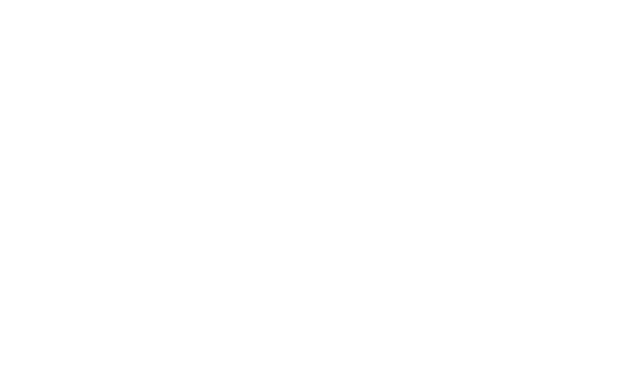
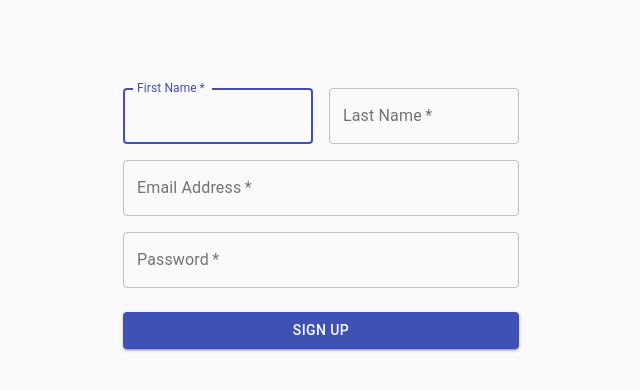
Before and after one commit to AshanTharindu/employee-mngmt-fe, a React (Create React App) app: page /employee in a window 1280 px wide. Before the commit this address had no page. Shown: the top 390 px of the page, without its empty margins (319-959 px from the left). Built offline with nearby package versions, Linux system fonts and the light colour scheme; what react-papaparse would draw is missing.

Commit message:
feat: edit employee done

```diff
--- a/package.json
+++ b/package.json
@@ -6,6 +6,8 @@
     "@emotion/react": "^11.10.4",
     "@emotion/styled": "^11.10.4",
     "@fontsource/roboto": "^4.5.8",
+    "@material-ui/core": "^4.12.4",
+    "@material-ui/icons": "^4.11.3",
     "@mui/icons-material": "^5.10.9",
     "@mui/material": "^5.10.10",
     "@mui/styled-engine-sc": "^5.10.6",
--- a/src/App.js
+++ b/src/App.js
@@ -2,7 +2,8 @@ import { Route, Routes } from 'react-router-dom';
 import './App.css';
 import SignIn from './components/auth/SignIn';
 import CsvImport from './components/csvImport/CsvImport';
-import EmployeePage from './components/EmployeePage';
+import EmployeeAddForm from './components/employee/EmployeeAddForm';
+import EmployeePage from './components/employee/EmployeePage';
 import EmloyeeRegister from './components/employeeRegister/EmployeeRegister';
 import Home from './components/Home';
 import { ProtectedRoute } from './components/ProtectedRoute';
@@ -15,6 +16,7 @@ function App() {
         <Routes>
           <Route path='/' element={<Home />} />
           <Route path='/signin' element={<SignIn />} />
+          <Route path='/employee' element={<EmployeeAddForm />} />
           <Route path='/registration' element={<EmloyeeRegister />}></Route>
           <Route path='/csv-import' element={<CsvImport  />}></Route>
           <Route
--- a/src/client/client.js
+++ b/src/client/client.js
@@ -46,6 +46,18 @@ const registerEmployee = async (employee) => {
   return response.data;
 };
 
+const updateEmployee = async (id, type, employee) => {
+  const response = await instance({
+    url: `/employees/${id}?type=${type}`,
+    timeout: 1000 * 5,
+    data: employee,
+    method: 'patch',
+  });
+
+  if (response.status !== 200) throw new Error('Registering employee failed');
+  return response.data;
+};
+
 const addEmployees = async (employees) => {
   const response = await instance({
     url: '/employees/csv-import',
@@ -87,4 +99,5 @@ export default {
   signIn,
   addEmployees,
   deleteEmployee,
+  updateEmployee
 };
--- /dev/null
+++ b/src/components/employee/Employee.js
@@ -0,0 +1,27 @@
+import { Container } from '@material-ui/core';
+import Card from '@mui/material/Card';
+import CardContent from '@mui/material/CardContent';
+import Typography from '@mui/material/Typography';
+import * as React from 'react';
+
+const Employee = ({ id, name, address, role }) => {
+  return (
+    <Container maxWidth='sm'>
+      <Card sx={{ minWidth: 275 }}>
+        <CardContent>
+          <Typography variant='h5' component='div'>
+            {name}
+          </Typography>
+          <Typography sx={{ mb: 1.5 }} color='text.secondary'>
+            {role}
+          </Typography>
+          <Typography style={{ whiteSpace: 'pre-wrap' }} variant='body2'>
+            {address}
+          </Typography>
+        </CardContent>
+      </Card>
+    </Container>
+  );
+};
+
+export default Employee;
--- /dev/null
+++ b/src/components/employee/EmployeeAddForm.js
@@ -0,0 +1,101 @@
+import Button from '@material-ui/core/Button';
+import Container from '@material-ui/core/Container';
+import CssBaseline from '@material-ui/core/CssBaseline';
+import Grid from '@material-ui/core/Grid';
+import { makeStyles } from '@material-ui/core/styles';
+import TextField from '@material-ui/core/TextField';
+import React from 'react';
+
+const useStyles = makeStyles((theme) => ({
+  paper: {
+    marginTop: theme.spacing(8),
+    display: 'flex',
+    flexDirection: 'column',
+    alignItems: 'center',
+  },
+  avatar: {
+    margin: theme.spacing(1),
+    backgroundColor: theme.palette.secondary.main,
+  },
+  form: {
+    width: '100%', // Fix IE 11 issue.
+    marginTop: theme.spacing(3),
+  },
+  submit: {
+    margin: theme.spacing(3, 0, 2),
+  },
+}));
+
+const EmployeeAddForm = () => {
+  const classes = useStyles();
+
+  return (
+    <Container component="main" maxWidth="xs">
+      <CssBaseline />
+      <div className={classes.paper}>
+
+        <form className={classes.form} noValidate>
+          <Grid container spacing={2}>
+            <Grid item xs={12} sm={6}>
+              <TextField
+                autoComplete="fname"
+                name="firstName"
+                variant="outlined"
+                required
+                fullWidth
+                id="firstName"
+                label="First Name"
+                autoFocus
+              />
+            </Grid>
+            <Grid item xs={12} sm={6}>
+              <TextField
+                variant="outlined"
+                required
+                fullWidth
+                id="lastName"
+                label="Last Name"
+                name="lastName"
+                autoComplete="lname"
+              />
+            </Grid>
+            <Grid item xs={12}>
+              <TextField
+                variant="outlined"
+                required
+                fullWidth
+                id="email"
+                label="Email Address"
+                name="email"
+                autoComplete="email"
+              />
+            </Grid>
+            <Grid item xs={12}>
+              <TextField
+                variant="outlined"
+                required
+                fullWidth
+                name="password"
+                label="Password"
+                type="password"
+                id="password"
+                autoComplete="current-password"
+              />
+            </Grid>
+          </Grid>
+          <Button
+            type="submit"
+            fullWidth
+            variant="contained"
+            color="primary"
+            className={classes.submit}
+          >
+            Sign Up
+          </Button>
+        </form>
+      </div>
+    </Container>
+  );
+}
+
+export default EmployeeAddForm;
--- a/src/components/employee/EmployeeCard.js
+++ b/src/components/employee/EmployeeCard.js
@@ -1,33 +1,65 @@
 import { Button } from '@mui/material';
 import Card from '@mui/material/Card';
 import CardContent from '@mui/material/CardContent';
-import Typography from '@mui/material/Typography';
 import * as React from 'react';
+import { useDispatch } from 'react-redux';
+import { updateEmployee } from '../../store/employee-actions';
+import Employee from './Employee';
+import EmployeeEditForm from './EmployeeEditForm';
 
 const EmployeeCard = ({
   id,
-  name,
+  firstname,
+  lastname,
   email,
   address,
   role,
   registered,
   onDeleteHandler,
 }) => {
+  const [showEdit, setShowEdit] = React.useState(false);
+
+  const dispatch = useDispatch();
+
+  const onUpdateHandler = (id, type, employee) => {
+    setShowEdit(false);
+    dispatch(
+      updateEmployee({
+        id,
+        type,
+        employee,
+      })
+    );
+  };
+
   return (
     <Card sx={{ minWidth: 275 }}>
       <CardContent>
-        <Typography variant='h5' component='div'>
-          {name}
-        </Typography>
-        <Typography sx={{ mb: 1.5 }} color='text.secondary'>
-          {email}
-        </Typography>
-        <Typography sx={{ mb: 1.5 }} color='text.secondary'>
-          {role}
-        </Typography>
-        <Typography variant='body2'>{address}</Typography>
-        <Button variant='contained' color='success'>
-          Edit
+        {showEdit ? (
+          <EmployeeEditForm
+            id={id}
+            firstname={firstname}
+            lastname={lastname}
+            email={email}
+            address={address}
+            role={role}
+            onUpdateHandler={onUpdateHandler}
+          />
+        ) : (
+          <Employee
+            id={id}
+            name={`${firstname} ${lastname}`}
+            email={email}
+            address={address}
+            role={role}
+          />
+        )}
+        <Button
+          variant='contained'
+          color='success'
+          onClick={() => setShowEdit(!showEdit)}
+        >
+          {showEdit ? 'Close' : 'Edit'}
         </Button>
         <Button
           variant='contained'
--- /dev/null
+++ b/src/components/employee/EmployeeEditForm.js
@@ -0,0 +1,139 @@
+import { Card, CardContent, MenuItem } from '@material-ui/core';
+import Button from '@material-ui/core/Button';
+import Container from '@material-ui/core/Container';
+import Grid from '@material-ui/core/Grid';
+import { makeStyles } from '@material-ui/core/styles';
+import TextField from '@material-ui/core/TextField';
+import React, { useState } from 'react';
+import { EMPLOYEE_TYPES, ROLES } from '../../constants';
+
+const useStyles = makeStyles((theme) => ({
+  paper: {
+    marginTop: theme.spacing(8),
+    display: 'flex',
+    flexDirection: 'column',
+    alignItems: 'center',
+  },
+  avatar: {
+    margin: theme.spacing(1),
+    backgroundColor: theme.palette.secondary.main,
+  },
+  form: {
+    width: '100%', // Fix IE 11 issue.
+    marginTop: theme.spacing(3),
+  },
+  submit: {
+    margin: theme.spacing(3, 0, 2),
+  },
+}));
+
+const EmployeeEditForm = ({
+  id,
+  registered,
+  firstname: _firstname,
+  lastname: _lastname,
+  address: _address,
+  role: _role,
+  onUpdateHandler,
+}) => {
+  const classes = useStyles();
+
+  const [role, setRole] = useState(_role);
+  const [firstname, setFirstname] = useState(_firstname);
+  const [lastname, setLastname] = useState(_lastname);
+  const [address, setAddress] = useState(_address);
+
+  const handleChange = (event) => {
+    setRole(event.target.value);
+  };
+
+  const onSubmitHandler = () => {
+    const employeeType = registered
+      ? EMPLOYEE_TYPES.REGISTERED
+      : EMPLOYEE_TYPES.UN_REGISTERED;
+    onUpdateHandler(id, employeeType, { firstname, lastname, address, role });
+  };
+
+  return (
+    <Container maxWidth='sm'>
+      <Card sx={{ minWidth: 275 }}>
+        <CardContent>
+          <form className={classes.form} noValidate>
+            <Grid container spacing={2}>
+              <Grid item xs={12} sm={6}>
+                <TextField
+                  autoComplete='fname'
+                  name='firstName'
+                  variant='outlined'
+                  required
+                  fullWidth
+                  id='firstname'
+                  label='First Name'
+                  value={firstname}
+                  autoFocus
+                  onChange={(event) => setFirstname(event.target.value)}
+                />
+              </Grid>
+              <Grid item xs={12} sm={6}>
+                <TextField
+                  variant='outlined'
+                  required
+                  fullWidth
+                  id='lastName'
+                  label='Last Name'
+                  name='lastname'
+                  value={lastname}
+                  autoComplete='lname'
+                  onChange={(event) => setLastname(event.target.value)}
+                />
+              </Grid>
+              <Grid item xs={12}>
+                <TextField
+                  variant='outlined'
+                  required
+                  fullWidth
+                  id='address'
+                  label='Address'
+                  name='address'
+                  value={address}
+                  rows={4}
+                  multiline
+                  autoComplete='address'
+                  onChange={(event) => setAddress(event.target.value)}
+                />
+              </Grid>
+              <Grid item xs={12}>
+                <TextField
+                  fullWidth
+                  id='outlined-select-currency'
+                  select
+                  label='Role'
+                  value={role}
+                  onChange={handleChange}
+                  helperText='Select Your Role'
+                >
+                  {ROLES.map((option) => (
+                    <MenuItem key={option.value} value={option.value}>
+                      {option.label}
+                    </MenuItem>
+                  ))}
+                </TextField>
+              </Grid>
+            </Grid>
+            <Button
+              variant='contained'
+              color='success'
+              onClick={() => {
+                onSubmitHandler();
+              }}
+            >
+              Update
+            </Button>
+          </form>
+        </CardContent>
+      </Card>
+    </Container>
+  );
+};
+
+export default EmployeeEditForm;
--- a/src/components/EmployeePage.js
+++ b/src/components/employee/EmployeePage.js
@@ -1,14 +1,13 @@
 import React, { useEffect } from 'react';
 import { useDispatch, useSelector } from 'react-redux';
-import { EMPLOYEE_TYPES } from '../constants';
-import { deleteEmployee, fetchEmloyees } from '../store/employee-actions';
-import EmployeeCard from './employee/EmployeeCard';
+import { EMPLOYEE_TYPES } from '../../constants';
+import { deleteEmployee, fetchEmloyees } from '../../store/employee-actions';
+import EmployeeCard from './EmployeeCard';
 
 const EmployeePage = () => {
   const dispatch = useDispatch();
 
   useEffect(() => {
-    console.log('here');
     dispatch(fetchEmloyees());
   }, [dispatch]);
 
@@ -45,12 +44,14 @@ const EmployeePage = () => {
           <EmployeeCard
             key={id}
             id={id}
-            name={`${firstname} ${lastname}`}
+            firstname={firstname}
+            lastname={lastname}
             email={email}
             address={address}
             role={role}
             registered={registered}
             onDeleteHandler={onDeleteHandler}
+            // onUpdateHandler={}
           />
         )
       )}
--- a/src/components/employeeRegister/EmployeeRegister.js
+++ b/src/components/employeeRegister/EmployeeRegister.js
@@ -6,22 +6,8 @@ import MenuItem from '@mui/material/MenuItem';
 import TextField from '@mui/material/TextField';
 import React, { useState } from 'react';
 import { useDispatch } from 'react-redux';
+import { ROLES } from '../../constants';
 import { registerEmployee } from '../../store/employee-actions';
-
-const roles = [
-  {
-    value: 'admin',
-    label: 'Admin',
-  },
-  {
-    value: 'manager',
-    label: 'Manager',
-  },
-  {
-    value: 'worker',
-    label: 'Worker',
-  },
-];
 
 const EmloyeeRegister = () => {
   const [role, setRole] = useState();
@@ -136,7 +122,7 @@ const EmloyeeRegister = () => {
               onChange={handleChange}
               helperText='Select Your Role'
             >
-              {roles.map((option) => (
+              {ROLES.map((option) => (
                 <MenuItem key={option.value} value={option.value}>
                   {option.label}
                 </MenuItem>
--- a/src/constants.js
+++ b/src/constants.js
@@ -13,3 +13,18 @@ export const EMPLOYEE_TYPES = {
   REGISTERED: 'registered',
   UN_REGISTERED: 'unregistered',
 };
+
+export const ROLES = [
+  {
+    value: 'admin',
+    label: 'Admin',
+  },
+  {
+    value: 'manager',
+    label: 'Manager',
+  },
+  {
+    value: 'worker',
+    label: 'Worker',
+  },
+];
--- a/src/store/employee-actions.js
+++ b/src/store/employee-actions.js
@@ -17,6 +17,17 @@ export const registerEmployee = (employee) => {
     try {
       const registeredEmployee = await client.registerEmployee(employee);
       dispatch(employeeActions.addEmloyee(registeredEmployee));
+    } catch (error) {
+      console.log(error);
+    }
+  };
+};
+
+export const updateEmployee = ({ id, type, employee }) => {
+  return async (dispatch) => {
+    try {
+      const updatedEmployee = await client.updateEmployee(id, type, employee);
+      dispatch(employeeActions.updateEmployee(updatedEmployee));
     } catch (error) {
       console.log(error);
     }
--- a/src/store/employee-slice.js
+++ b/src/store/employee-slice.js
@@ -18,6 +18,15 @@ const employeeSlice = createSlice({
     addEmloyees(state, action) {
       state.employees = [...state.employees, action.payload];
     },
+    updateEmployee(state, action) {
+      const updatedEmployee = action.payload;
+      state.employees = state.employees.map((emloyee) => {
+        if (emloyee._id === updatedEmployee._id) {
+          return updatedEmployee;
+        }
+        return emloyee;
+      });
+    },
     deleteEmployee(state, action) {
       state.employees = state.employees.filter(
         (employee) => employee._id !== action.payload
```
Also changed, not shown: 1 other file (tests, documents, lock files or other folders).
